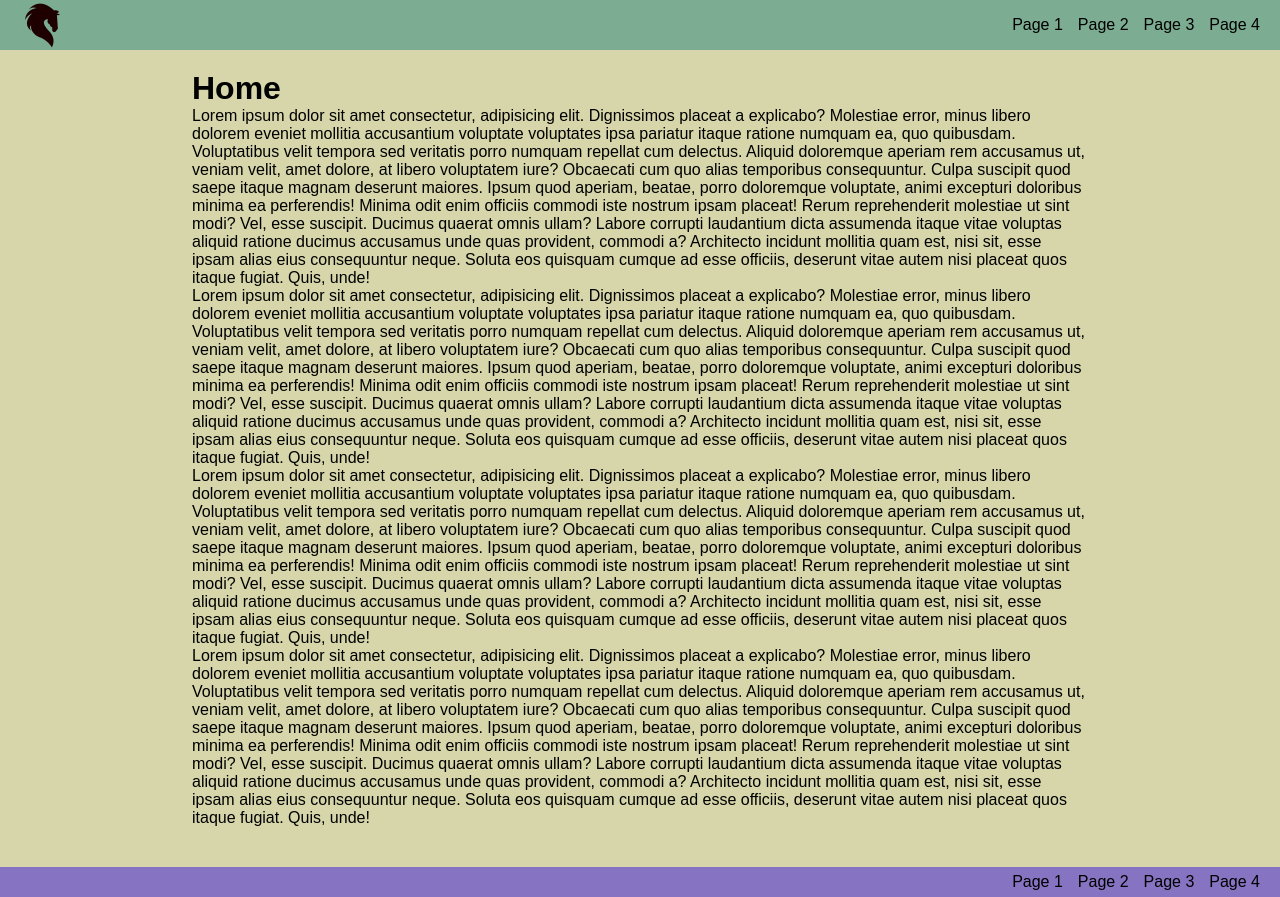
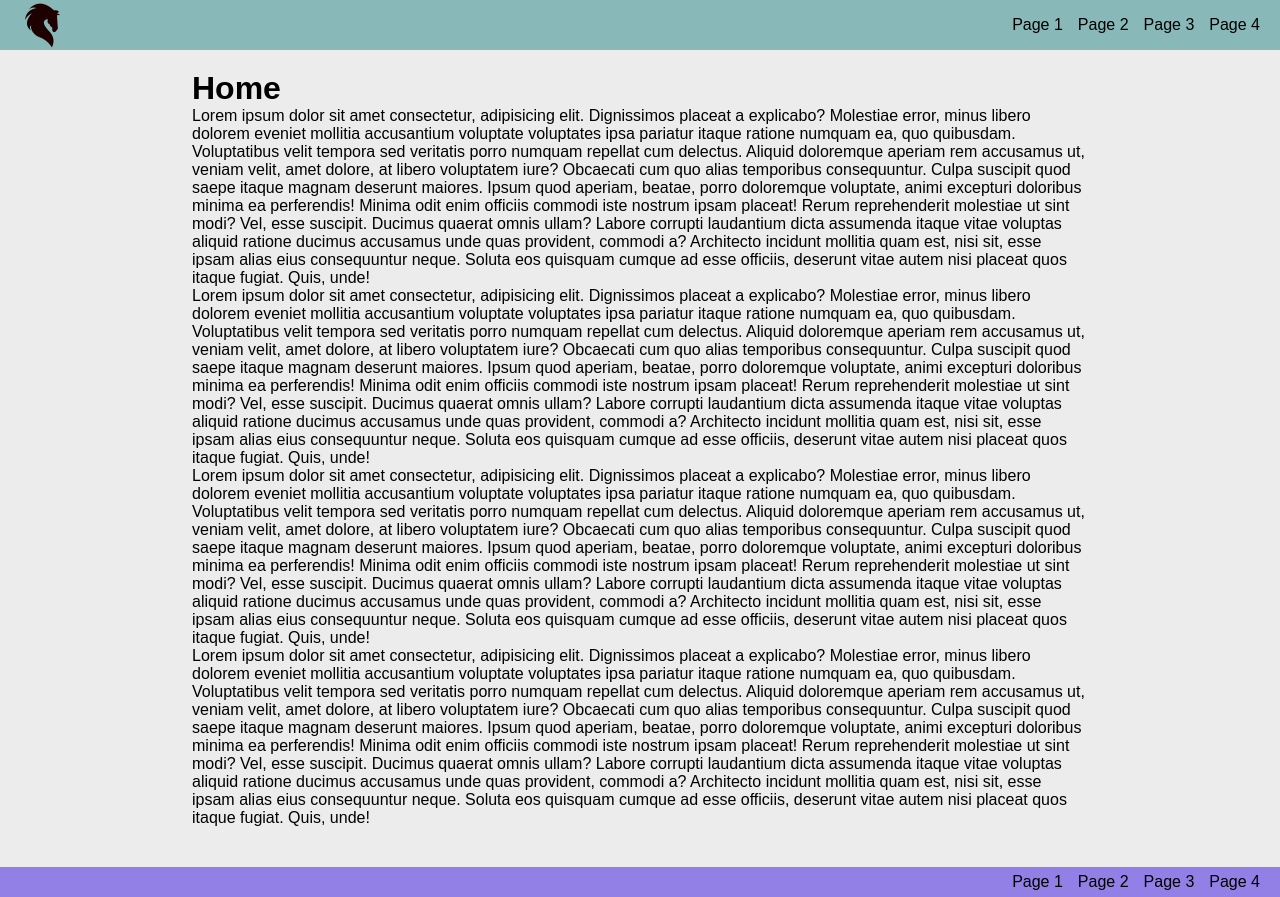
Before and after one commit to irenealcaine/template-navbar, a React (Create React App) app: page / in a window 1280 px wide. Built offline with nearby package versions, Linux system fonts and the light colour scheme.

Commit message:
Update App.scss and Main.scss

```diff
--- a/src/App.scss
+++ b/src/App.scss
@@ -1,3 +1,5 @@
+$light: #ececec;
+
 * {
   font-family: Arial, Helvetica, sans-serif;
   margin: 0;
--- a/src/Layout/Main/Main.scss
+++ b/src/Layout/Main/Main.scss
@@ -1,6 +1,8 @@
+$light: #ececec;
+
 .main {
   min-height: 100vh;
-  background-color: rgb(214, 214, 170);
+  background-color: $light;
   position: relative;
 
   padding: 70px 0;
```
